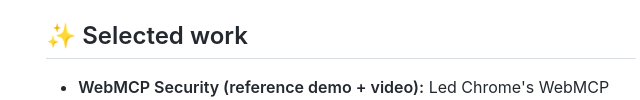
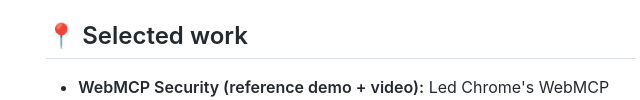
Before and after one commit to maudnals/maudnals.github.io, a plain HTML site: page index.html in a window 1280 px wide. Shown: the part 852-952 px from the top of the page, 299-939 px from the left. Drawn offline with Linux system fonts and the light colour scheme.

Commit message:
Update emoji

```diff
--- a/index.html
+++ b/index.html
@@ -136,7 +136,7 @@ dark-mode {
     </p>
     <p>Today, I love being a <strong>bridge between developers and product/eng teams</strong>: building developer tools and eval workflows, writing demos and docs, running developer research, tracking down DevX bugs, and speaking at conferences.</p>
     <p>In the physical world, I live in Paris. You can find me roaming around taking street photos and tinkering with creative coding. Online, find me on <a href="https://bsky.app/profile/maudnals.bsky.social">Bluesky</a> and <a href="https://www.linkedin.com/in/maudnalpas/">LinkedIn</a> (previously on <a href="https://x.com/maudnals?lang=en">X</a>).</p>
-    <h2 id="-selected-work"><a class="anchor" aria-hidden="true" tabindex="-1" href="#-selected-work"><span class="octicon octicon-link"></span></a>✨ Selected work</h2>
+    <h2 id="-selected-work"><a class="anchor" aria-hidden="true" tabindex="-1" href="#-selected-work"><span class="octicon octicon-link"></span></a>📍 Selected work</h2>
     <ul>
       <li><strong>WebMCP Security (reference demo + video):</strong> Led Chrome's WebMCP security guidance for web developers, turning indirect prompt injection and security UX risks into practical patterns developers can ship. I built Chrome's reference security demo including interactive attack scenarios, which Chrome's WebMCP security engineers use directly to test and demonstrate protections working. I authored Chrome's flagship video on building safer WebMCP tools. <a href="https://googlechromelabs.github.io/webmcp-tools/demos/smart-home/">Live demo</a> • <a href="https://github.com/GoogleChromeLabs/webmcp-tools/tree/main/demos/smart-home#-security-scenarios">Security scenarios</a> • <a href="https://www.youtube.com/watch?v=YCOy5uGJnQA">Video</a></li>
       <li><strong>WebMCP Evals (2M+ views):</strong> I authored and filmed Chrome's flagship video on evaluating WebMCP tools (2M+ views!) and contributed to the open-source WebMCP evals CLI for testing tool calling. <a href="https://www.youtube.com/watch?v=2jb6D2yhdis">Video</a> • <a href="https://github.com/GoogleChromeLabs/webmcp-tools/tree/main/webmcp-evals">CLI code</a> • <a href="https://github.com/GoogleChromeLabs/webmcp-tools/pulls?q=is%3Apr+is%3Aclosed+author%3Amaudnals">My PRs</a></li>
```
